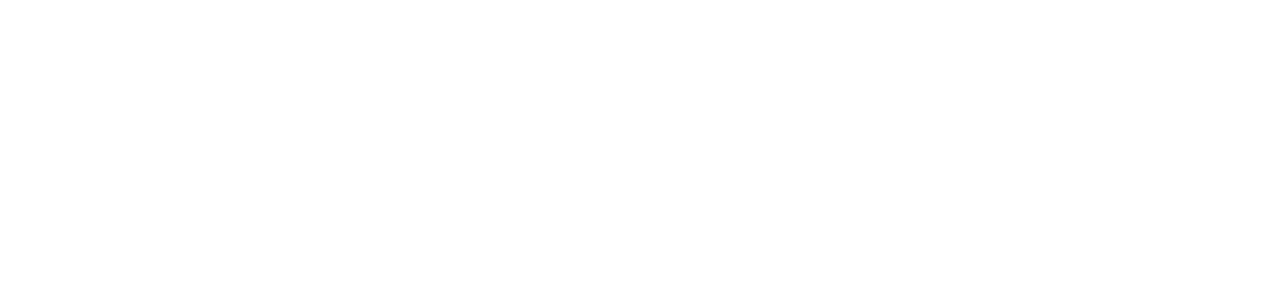
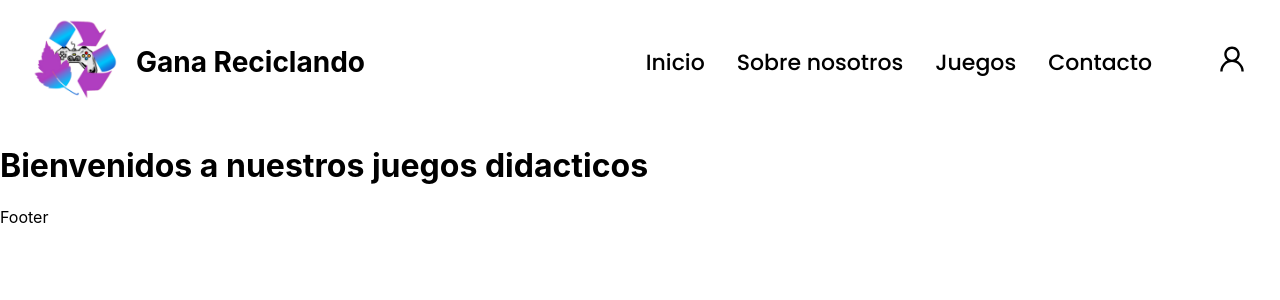
Before and after one commit to anvidmen/winbyrecycling, a React (Create React App) app: page /games in a window 1280 px wide. Before the commit this address had no page. Shown: the top 300 px of the page. Built offline with nearby package versions, Linux system fonts and the light colour scheme.

Commit message:
added Games skeleton structure

```diff
--- a/src/App.js
+++ b/src/App.js
@@ -1,6 +1,7 @@
 import { BrowserRouter as Router, Route, Routes } from 'react-router-dom'
-import Home from 'pages/Home/Home';
-import About from 'pages/About/About';
+import Home from 'pages/Home/Home'
+import About from 'pages/About/About'
+import Games from 'pages/Games/Games'
 
 const App = () => {
   return (
@@ -8,6 +9,7 @@
       <Routes>
         <Route path='/' caseSensitive={false} element={<Home />} />
         <Route path='/about' caseSensitive={false} element={<About />} />
+        <Route path='/games' caseSensitive={false} element={<Games />} />
       </Routes>
     </Router>
   );
--- /dev/null
+++ b/src/pages/Games/Games.jsx
@@ -0,0 +1,11 @@
+import Body from "components/layout/Body/Body"
+
+const Games = () => {
+    return (
+        <Body>
+            <h1>Bienvenidos a nuestros juegos didacticos</h1>
+        </Body>
+    )
+}
+
+export default Games
```
